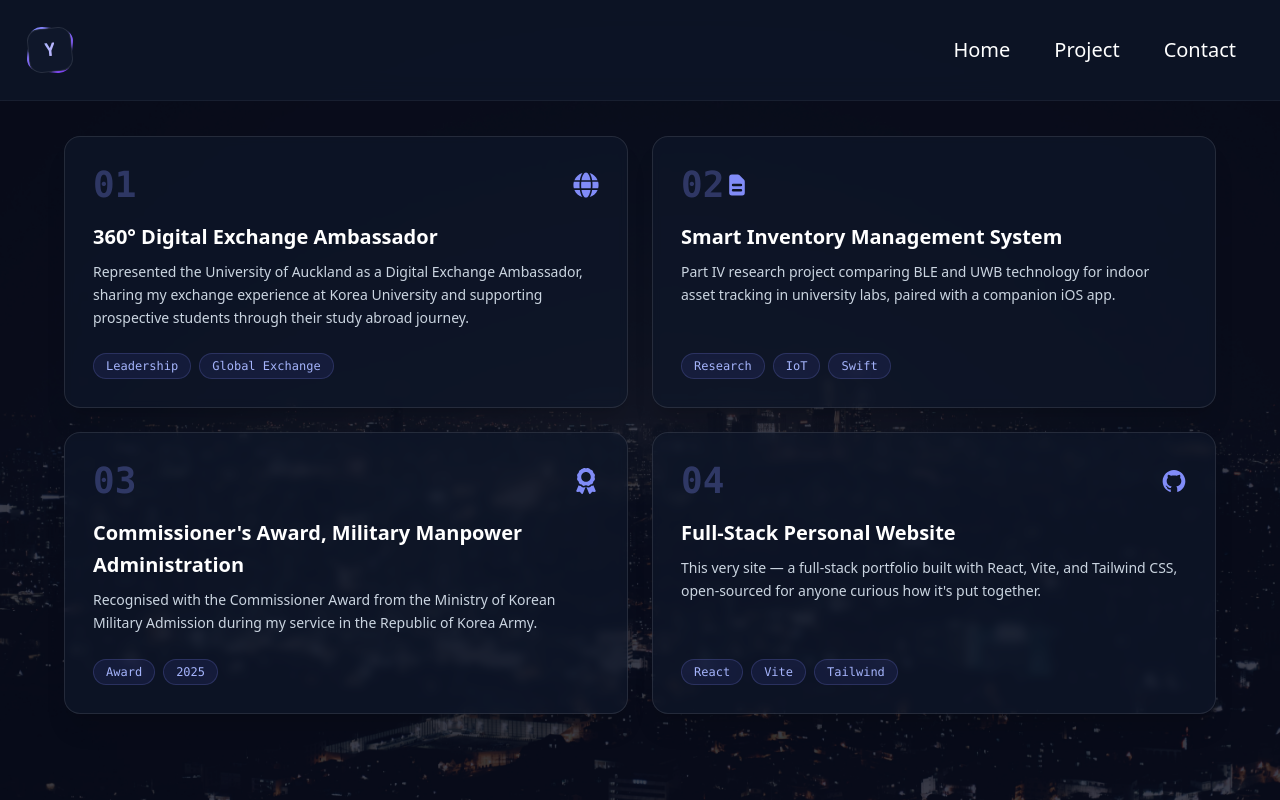
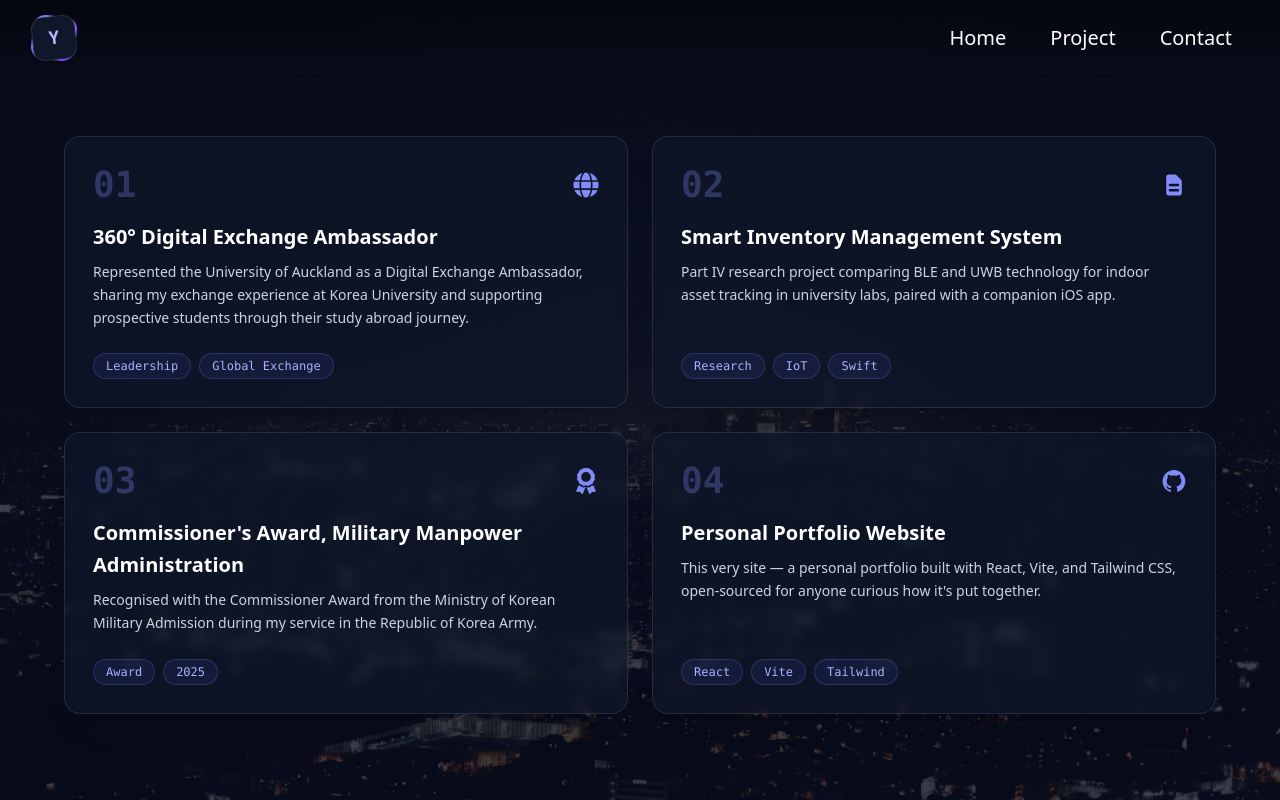
Before and after one commit to ykim583/personal-portfolio, a React (Vite) app: page /project in a window 1280 px wide. Built offline with nearby package versions, Linux system fonts and the light colour scheme.

Commit message:
"Fix mobile nav, header flicker, and project card alignment"

```diff
--- a/src/components/hero.jsx
+++ b/src/components/hero.jsx
@@ -18,7 +18,7 @@ const hero = () => {
                 sequence={[
                   "Software Engineer",
                   1000,
-                  "Full-Stack Developer",
+                  "Tech Consultant & Developer",
                   1000,
                   "Based in Auckland, NZ",
                   1000
@@ -30,7 +30,7 @@ const hero = () => {
               />
 
               <hr className="w-16 border-indigo-400/50 my-5"/>
-              <p className='text-lg sm:text-xl text-slate-300 text-center lg:text-left leading-relaxed'>
+              <p className='text-lg sm:text-xl text-slate-300 text-center lg:text-left leading-relaxed bg-white/5 lg:bg-transparent border border-white/10 lg:border-0 rounded-2xl lg:rounded-none p-5 lg:p-0 backdrop-blur-sm lg:backdrop-blur-none'>
               I enjoy building things that are both technically sound and genuinely useful —
               from full-stack web applications to research-driven engineering projects.
               I care about understanding a problem properly before reaching for a solution,
--- a/src/components/nav.jsx
+++ b/src/components/nav.jsx
@@ -1,39 +1,77 @@
-import { useEffect, useState } from 'react'
+import { useEffect, useRef, useState } from 'react'
 import { HiMenu, HiX } from 'react-icons/hi'
-import { Link } from 'react-router-dom'
+import { Link, useLocation } from 'react-router-dom'
+
+const NAV_LINKS = [
+  { label: 'Home', to: '/' },
+  { label: 'Project', to: '/project' },
+  { label: 'Contact', to: '/contact' },
+]
 
 const nav = () => {
   const [isVisible, setIsVisible] = useState(true)
-  const [lastScrollY, setLastScrollY] = useState(0)
+  const [isScrolled, setIsScrolled] = useState(false)
   const [isMenuOpen, setIsMenuOpen] = useState(false)
+  const lastScrollY = useRef(0)
+  const ticking = useRef(false)
+  const location = useLocation()
 
   useEffect(() => {
     const handleScroll = () => {
-      const currentScrollY = window.scrollY
+      if (ticking.current) return
+      ticking.current = true
 
-      if (currentScrollY < 80) {
+      requestAnimationFrame(() => {
+        const currentScrollY = Math.max(window.scrollY, 0)
+        const delta = currentScrollY - lastScrollY.current
+
+        setIsScrolled(currentScrollY > 24)
+
+        // Ignore small/jittery scroll changes caused by mobile momentum bounce
+        if (Math.abs(delta) > 8) {
+          if (currentScrollY < 96) {
             setIsVisible(true)
-      } else if (currentScrollY > lastScrollY) {
+          } else if (delta > 0) {
             setIsVisible(false)
           } else {
             setIsVisible(true)
           }
-
-      setLastScrollY(currentScrollY)
+          lastScrollY.current = currentScrollY
         }
 
-    window.addEventListener('scroll', handleScroll)
+        ticking.current = false
+      })
+    }
+
+    window.addEventListener('scroll', handleScroll, { passive: true })
     return () => window.removeEventListener('scroll', handleScroll)
-  }, [lastScrollY])
+  }, [])
+
+  useEffect(() => {
+    setIsMenuOpen(false)
+  }, [location.pathname])
+
+  // Lock body scroll while the full-screen mobile menu is open
+  useEffect(() => {
+    document.body.style.overflow = isMenuOpen ? 'hidden' : ''
+    return () => { document.body.style.overflow = '' }
+  }, [isMenuOpen])
 
   return (
     <>
-      <div
-        className={`flex items-center justify-between p-6 sm:p-7 bg-slate-900/70 backdrop-blur-md fixed w-full z-10 transition-transform duration-300 border-b border-white/5 ${
+      <header
+        className={`fixed top-0 left-0 z-50 w-full transition-transform duration-300 ease-out ${
           isVisible ? 'translate-y-0' : '-translate-y-full'
         }`}
       >
-        <Link to={"/"} aria-label="Home" className="group relative flex h-11 w-11 shrink-0">
+        <div
+          className={`flex items-center justify-between px-4 sm:px-8 py-3.5 sm:py-4 transition-colors duration-300 ${
+            isScrolled || isMenuOpen
+              ? 'bg-slate-900/85 backdrop-blur-md shadow-lg shadow-black/20 border-b border-white/10'
+              : 'bg-gradient-to-b from-black/40 to-transparent border-b border-transparent'
+          }`}
+        >
+          <Link to="/" aria-label="Home" className="group relative flex h-11 w-11 shrink-0" onClick={() => setIsMenuOpen(false)}>
             <span className="absolute inset-0 rounded-xl bg-gradient-to-br from-indigo-400 to-violet-600 rotate-6 transition-transform duration-300 group-hover:rotate-[18deg]"></span>
             <span className="absolute inset-0 rounded-xl bg-slate-900 border border-white/10 -rotate-6 flex items-center justify-center transition-transform duration-300 group-hover:-rotate-[18deg]">
               <span className="font-mono font-bold text-lg bg-gradient-to-br from-indigo-300 to-violet-300 bg-clip-text text-transparent">
@@ -43,40 +81,46 @@ const nav = () => {
           </Link>
 
           <ul className="hidden sm:flex sm:space-x-2 lg:space-x-3">
-          <li className='hover:bg-indigo-500/20 hover:text-indigo-300 rounded-full px-4 py-2 text-lg sm:text-xl text-white transition-colors'>
-            <Link to={"/"}>Home</Link>
+            {NAV_LINKS.map((link) => (
+              <li key={link.to} className='hover:bg-indigo-500/20 hover:text-indigo-300 rounded-full px-4 py-2 text-lg sm:text-xl text-white transition-colors'>
+                <Link to={link.to}>{link.label}</Link>
               </li>
-          <li className='hover:bg-indigo-500/20 hover:text-indigo-300 rounded-full px-4 py-2 text-lg sm:text-xl text-white transition-colors'>
-            <Link to={"/project"}>Project</Link>
-          </li>
-          <li className='hover:bg-indigo-500/20 hover:text-indigo-300 rounded-full px-4 py-2 text-lg sm:text-xl text-white transition-colors'>
-            <Link to={"/contact"}>Contact</Link>
-          </li>
+            ))}
           </ul>
 
           <button
-          onClick={() => setIsMenuOpen(!isMenuOpen)}
-          className="sm:hidden text-white"
+            onClick={() => setIsMenuOpen((open) => !open)}
+            aria-label={isMenuOpen ? 'Close menu' : 'Open menu'}
+            aria-expanded={isMenuOpen}
+            className="sm:hidden relative z-[60] text-white active:opacity-70 transition-opacity"
           >
             {isMenuOpen ? <HiX size={28} /> : <HiMenu size={28} />}
           </button>
         </div>
+      </header>
 
-      {isMenuOpen && (
-        <div className="fixed top-[72px] w-full bg-slate-900/95 backdrop-blur-md z-10 sm:hidden border-b border-white/5">
-          <ul className="flex flex-col text-center">
-            <li className='py-4 text-lg text-white border-b border-white/10' onClick={() => setIsMenuOpen(false)}>
-              <Link to={"/"}>Home</Link>
+      {/* Full-screen mobile menu overlay — guaranteed to sit above all page content */}
+      <div
+        className={`sm:hidden fixed inset-0 z-40 bg-slate-950/98 backdrop-blur-md transition-opacity duration-300 ${
+          isMenuOpen ? 'opacity-100 pointer-events-auto' : 'opacity-0 pointer-events-none'
+        }`}
+      >
+        <ul className="h-full flex flex-col items-center justify-center gap-8">
+          {NAV_LINKS.map((link) => (
+            <li key={link.to}>
+              <Link
+                to={link.to}
+                onClick={() => setIsMenuOpen(false)}
+                className={`text-3xl font-semibold transition-colors ${
+                  location.pathname === link.to ? 'text-indigo-400' : 'text-white active:text-indigo-300'
+                }`}
+              >
+                {link.label}
+              </Link>
             </li>
-            <li className='py-4 text-lg text-white border-b border-white/10' onClick={() => setIsMenuOpen(false)}>
-              <Link to={"/project"}>Project</Link>
-            </li>
-            <li className='py-4 text-lg text-white' onClick={() => setIsMenuOpen(false)}>
-              <Link to={"/contact"}>Contact</Link>
-            </li>
+          ))}
         </ul>
       </div>
-      )}
     </>
   )
 }
--- a/src/components/project.jsx
+++ b/src/components/project.jsx
@@ -34,11 +34,11 @@ const PROJECTS = [
   },
   {
     index: '04',
-    title: 'Full-Stack Personal Website',
-    description: "This very site — a full-stack portfolio built with React, Vite, and Tailwind CSS, open-sourced for anyone curious how it's put together.",
+    title: 'Personal Portfolio Website',
+    description: "This very site — a personal portfolio built with React, Vite, and Tailwind CSS, open-sourced for anyone curious how it's put together.",
     tags: ['React', 'Vite', 'Tailwind'],
     type: 'link',
-    href: 'https://github.com/ykim583/FullStackWebsite',
+    href: 'https://github.com/ykim583/personal-portfolio',
     Icon: AiFillGithub,
   },
 ]
@@ -71,13 +71,25 @@ export const project = () => {
               </>
             )
 
-            const cardClass = 'group flex flex-col text-left rounded-2xl bg-slate-900/70 backdrop-blur-sm border border-white/10 overflow-hidden z-10 shadow-xl transition-all duration-200 hover:border-indigo-400/40 hover:shadow-indigo-500/10 hover:-translate-y-1 active:scale-[0.98] active:border-indigo-400/40 p-6 sm:p-7 h-full w-full'
+            const cardClass = 'group flex flex-col text-left rounded-2xl bg-slate-900/70 backdrop-blur-sm border border-white/10 overflow-hidden z-10 shadow-xl transition-all duration-200 hover:border-indigo-400/40 hover:shadow-indigo-500/10 hover:-translate-y-1 active:scale-[0.98] active:border-indigo-400/40 p-6 sm:p-7 h-full w-full cursor-pointer'
 
             if (type === 'modal') {
               return (
-                <button key={index} onClick={() => setIsThesisOpen(true)} className={cardClass}>
+                <div
+                  key={index}
+                  role="button"
+                  tabIndex={0}
+                  onClick={() => setIsThesisOpen(true)}
+                  onKeyDown={(e) => {
+                    if (e.key === 'Enter' || e.key === ' ') {
+                      e.preventDefault()
+                      setIsThesisOpen(true)
+                    }
+                  }}
+                  className={cardClass}
+                >
                   {cardContent}
-                </button>
+                </div>
               )
             }
 
--- a/src/index.css
+++ b/src/index.css
@@ -25,3 +25,7 @@
     animation: none !important;
   }
 }
+
+html, body {
+  background-color: #020617; /* slate-950 - matches the site's dark theme */
+}
```
Also changed, not shown: 1 other file (tests, documents, lock files or other folders). Lines whose indentation alone changed are shown as unchanged.
